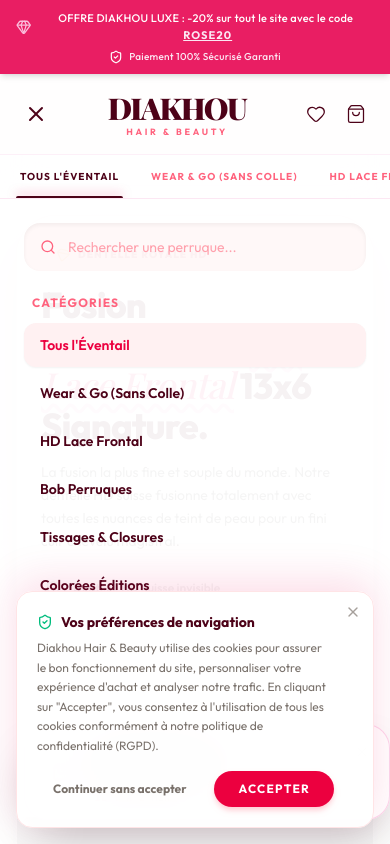
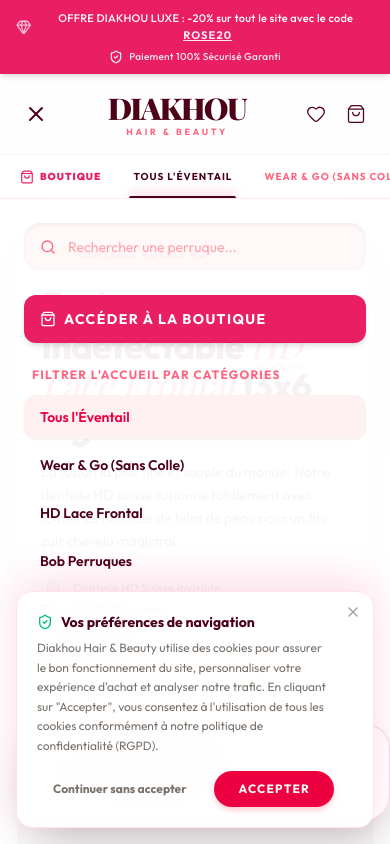
Before and after one commit to fallou44/diakhou-e-com, a React (Vite) app: page / in a window 390 px wide. Both pictures are taken after a click on the button 36 px from the left and 114 px from the top of the page. Shown: the top 844 px of the page. Built offline with nearby package versions, Linux system fonts and the light colour scheme; grey boxes are pictures that could not be loaded; a web font is replaced by a local one.

Commit message:
feat: Add Boutique link to Navbar and mobile menu

```diff
--- a/src/components/Navbar.tsx
+++ b/src/components/Navbar.tsx
@@ -135,7 +135,15 @@
         {/* Categories Navigation Bar (Sleek Tabs) */}
         <nav className="border-t border-pink-100/60 bg-white/40">
           <div className="max-w-7xl mx-auto px-4 flex overflow-x-auto scrollbar-none">
-            <div className="flex space-x-6 sm:space-x-8 w-full md:justify-center">
+            <div className="flex space-x-6 sm:space-x-8 w-full md:justify-center items-center">
+              <Link
+                to="/boutique"
+                className="relative py-3.5 sm:py-4 px-1 text-[10px] sm:text-xs font-black uppercase tracking-widest whitespace-nowrap transition-colors cursor-pointer text-[#E91E63] hover:text-rose-950 flex items-center gap-1.5"
+              >
+                <ShoppingBag className="w-3.5 h-3.5" />
+                <span>BOUTIQUE</span>
+              </Link>
+              <div className="h-4 w-px bg-rose-200/60 hidden sm:block shrink-0" />
               {categories.map((cat) => (
                 <button
                   key={cat.id}
@@ -176,7 +184,16 @@
 
               {/* Mobile Categories */}
               <div className="space-y-1">
-                <h3 className="text-xs font-bold text-rose-400 uppercase tracking-widest mb-3 px-2">Catégories</h3>
+                <Link
+                  to="/boutique"
+                  onClick={() => setIsMobileMenuOpen(false)}
+                  className="w-full flex items-center gap-2 px-4 py-3.5 rounded-xl text-sm font-bold bg-[#E91E63] text-white shadow-md mb-6 uppercase tracking-widest"
+                >
+                  <ShoppingBag className="w-4 h-4" />
+                  <span>Accéder à la Boutique</span>
+                </Link>
+
+                <h3 className="text-xs font-bold text-rose-400 uppercase tracking-widest mb-3 px-2">Filtrer l'Accueil par Catégories</h3>
                 {categories.map((cat) => (
                   <button
                     key={cat.id}
```
